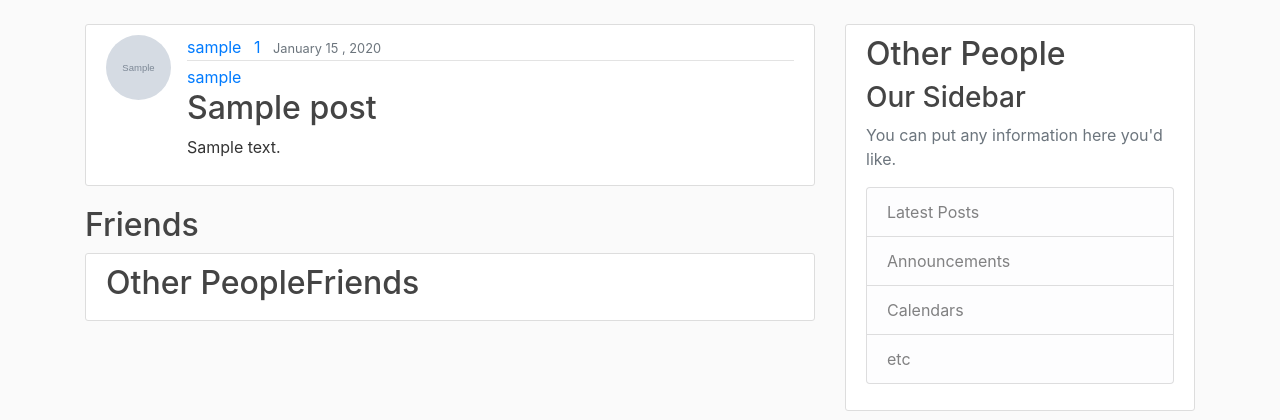
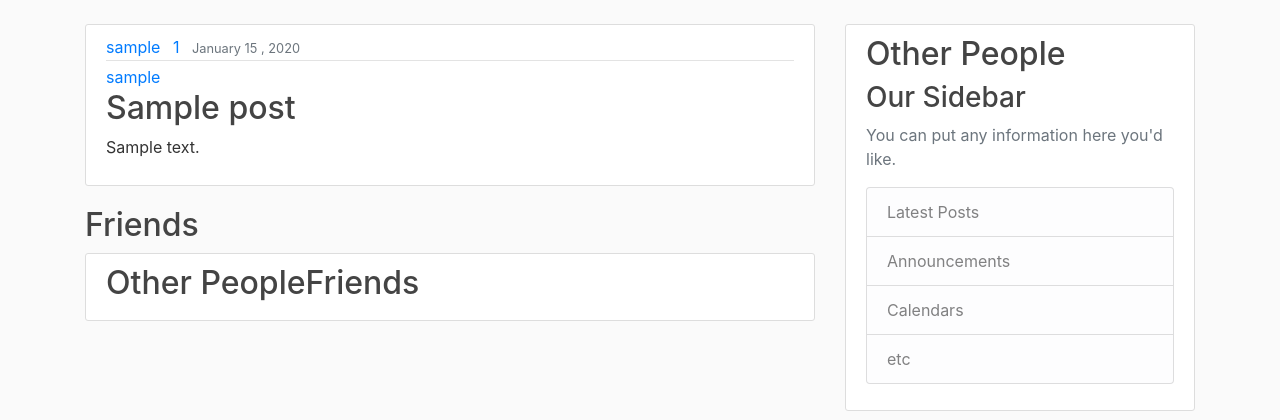
Before and after one commit to merrickpaige/BlogDB, a Django app: page / in a window 1280 px wide. Shown: the part 56-476 px from the top of the page. Run offline with Django 3.2, Linux system fonts and the light colour scheme; a user stored in the database is signed in; tables that the repository leaves empty hold one stand-in row (values such as "Sample post"); grey boxes marked "Sample" are stand-in pictures; some libraries are stand-ins or nearby versions.

Commit message:
changed settings

```diff
--- a/blog/templates/blog/home.html
+++ b/blog/templates/blog/home.html
@@ -3,10 +3,7 @@
 {% for post in posts %}
 <article class="media content-section">
 
-    {% if post.author.profile.image %}
 
-    <img class="rounded-circle article-img" src="{{ post.author.profile.image.url}}">
-    {% endif %}
          <div class="media-body">
            <div class="article-metadata">
              <a class="mr-2" href="#">{{ post.author }}</a>
```
